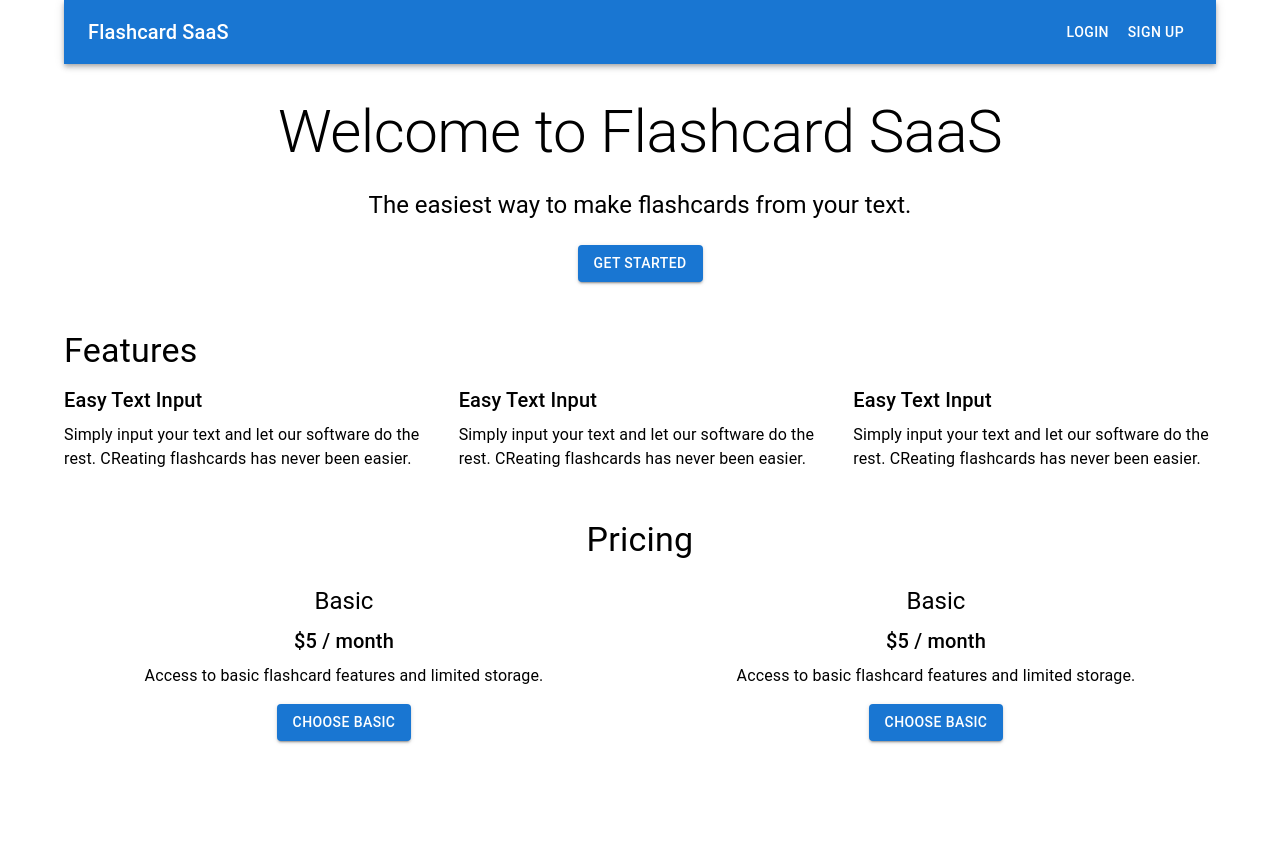
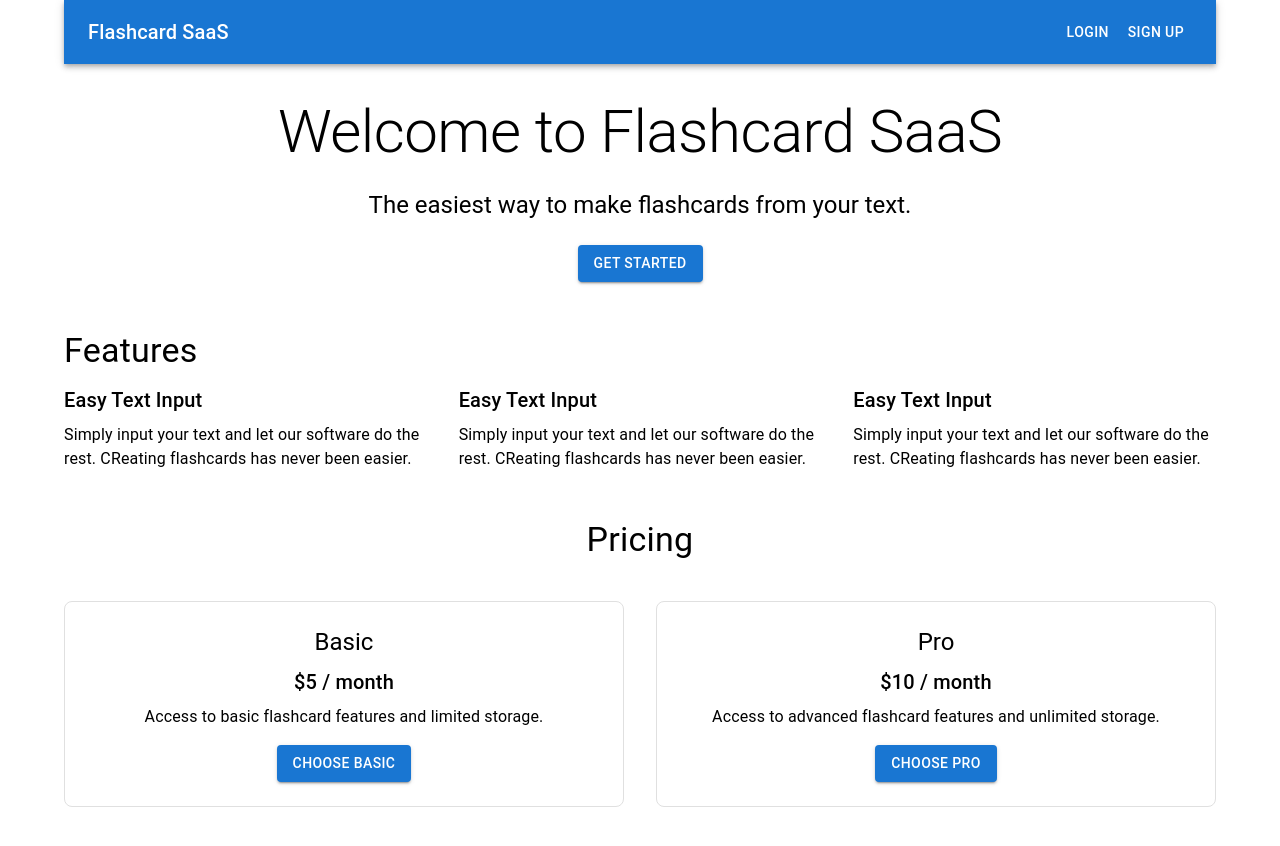
Before and after one commit to gabrielapadilla06/flashcards, a Next.js app: page / in a window 1280 px wide. Shown: the top 846 px of the page. Before the commit the page ends 813 px from the top, so only its background shows below. Built offline with nearby package versions, Linux system fonts and the light colour scheme; no server answers.

Commit message:
feat: add payment features

```diff
--- a/app/api/checkout_sessions/route.js
+++ b/app/api/checkout-session/route.js
@@ -8,7 +8,7 @@ const formatAmmountForStripe = (amount)=>{
 }
 
 export async function POST(req){
-    const param = {
+    const params = {
         submit_type: 'subscription',
         payment_method_types: ['card'],
         line_items: [
--- a/app/page.js
+++ b/app/page.js
@@ -1,13 +1,37 @@
 "use client"
 
-import Image from "next/image";
 import getStripe from "@/utils/get-stripe";
-import { SignedIn, SignedOut, UserButton} from "@clerk/nextjs";
+import { SignedIn, SignedOut, UserButton } from "@clerk/nextjs";
 import { Container, AppBar, Toolbar, Typography, Button, Box, Grid } from '@mui/material'
 import Head from "next/head";
 
 
 export default function Home() {
+
+    const handleSubscribe = async () => {
+        const checkoutSession = await fetch('/api/checkout-session', {
+            method: 'POST',
+            headers: {
+                origin: 'http://localhost:3000', // TODO: Change this to your production domain
+            }
+        })
+        const checkoutSessionData = await checkoutSession.json()
+
+        if (checkoutSession.status === 500) {
+            console.error(checkoutSessionData.error)
+            return
+        }
+
+        const stripe = await getStripe()
+        const { error } = await stripe.redirectToCheckout({
+            sessionId: checkoutSessionData.id
+        })
+
+        if (error) {
+            console.warn(error.message)
+        }
+    }
+
     return (
         <Container maxWidth="lg">
             <Head>
@@ -17,7 +41,7 @@ export default function Home() {
 
             <AppBar position="static">
                 <Toolbar>
-        <Typography variant="h6" style={{flexGrow: 1}}>
+                    <Typography variant="h6" style={{ flexGrow: 1 }}>
                         Flashcard SaaS
                     </Typography>
                     <SignedOut>
@@ -41,12 +65,12 @@ export default function Home() {
                     {' '}
                     The easiest way to make flashcards from your text.
                 </Typography>
-      <Button variant="contained" color="primary" sx={{mt:2}}>
+                <Button variant="contained" color="primary" sx={{ mt: 2 }}>
                     Get Started
                 </Button>
             </Box>
 
-    <Box sx={{my:6}}>
+            <Box sx={{ my: 6 }}>
                 <Typography variant="h4" components="h2" gutterBottom>
                     Features
                 </Typography>
@@ -75,13 +99,14 @@ export default function Home() {
                 </Grid>
             </Box>
 
-    <Box sx={{my: 6, textAlign: 'center'}}>
+            <Box sx={{ my: 6, textAlign: 'center' }}>
                 <Typography variant="h4" >Pricing</Typography>
-      <Grid container spacing={4}>
+                <Grid container spacing={4} mt={1}>
                     <Grid item xs={12} md={6}>
                         <Box sx={{
                             p: 3,
-            borderColor: 'gray.300',
+                            border: '1px solid',
+                            borderColor: 'grey.300',
                             borderRadius: 2,
                         }}>
                             <Typography variant="h5" gutterBottom>Basic</Typography>
@@ -90,25 +115,26 @@ export default function Home() {
                                 {' '}
                                 Access to basic flashcard features and limited storage.
                             </Typography>
-            <Button variant="contained" color="primary" sx={{mt: 2}}>
-              Choose basic
+                            <Button variant="contained" color="primary" sx={{ mt: 2 }} onClick={handleSubscribe}>
+                                Choose Basic
                             </Button>
                         </Box>
                     </Grid>
                     <Grid item xs={12} md={6}>
                         <Box sx={{
                             p: 3,
-            borderColor: 'gray.300',
+                            border: '1px solid',
+                            borderColor: 'grey.300',
                             borderRadius: 2,
                         }}>
-            <Typography variant="h5" gutterBottom>Basic</Typography>
-            <Typography variant="h6" gutterBottom>$5 / month</Typography>
+                            <Typography variant="h5" gutterBottom>Pro</Typography>
+                            <Typography variant="h6" gutterBottom>$10 / month</Typography>
                             <Typography>
                                 {' '}
-              Access to basic flashcard features and limited storage.
+                                Access to advanced flashcard features and unlimited storage.
                             </Typography>
-            <Button variant="contained" color="primary" sx={{mt: 2}}>
-              Choose basic
+                            <Button variant="contained" color="primary" sx={{ mt: 2 }} onClick={handleSubscribe}>
+                                Choose Pro
                             </Button>
                         </Box>
                     </Grid>
```
Also changed, not shown: app/result/page.js (added, +82 -0 lines). Lines whose indentation alone changed are shown as unchanged.
